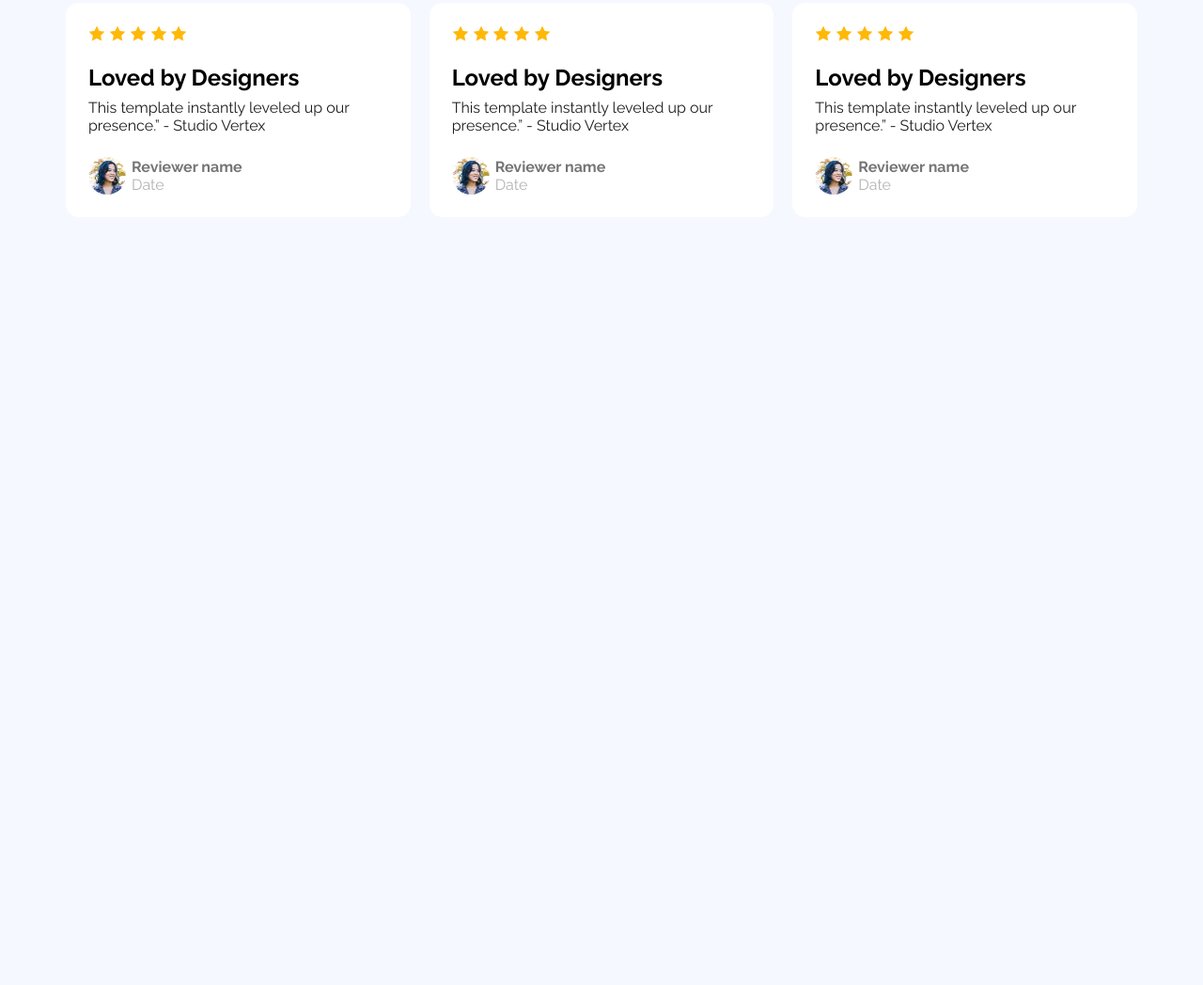
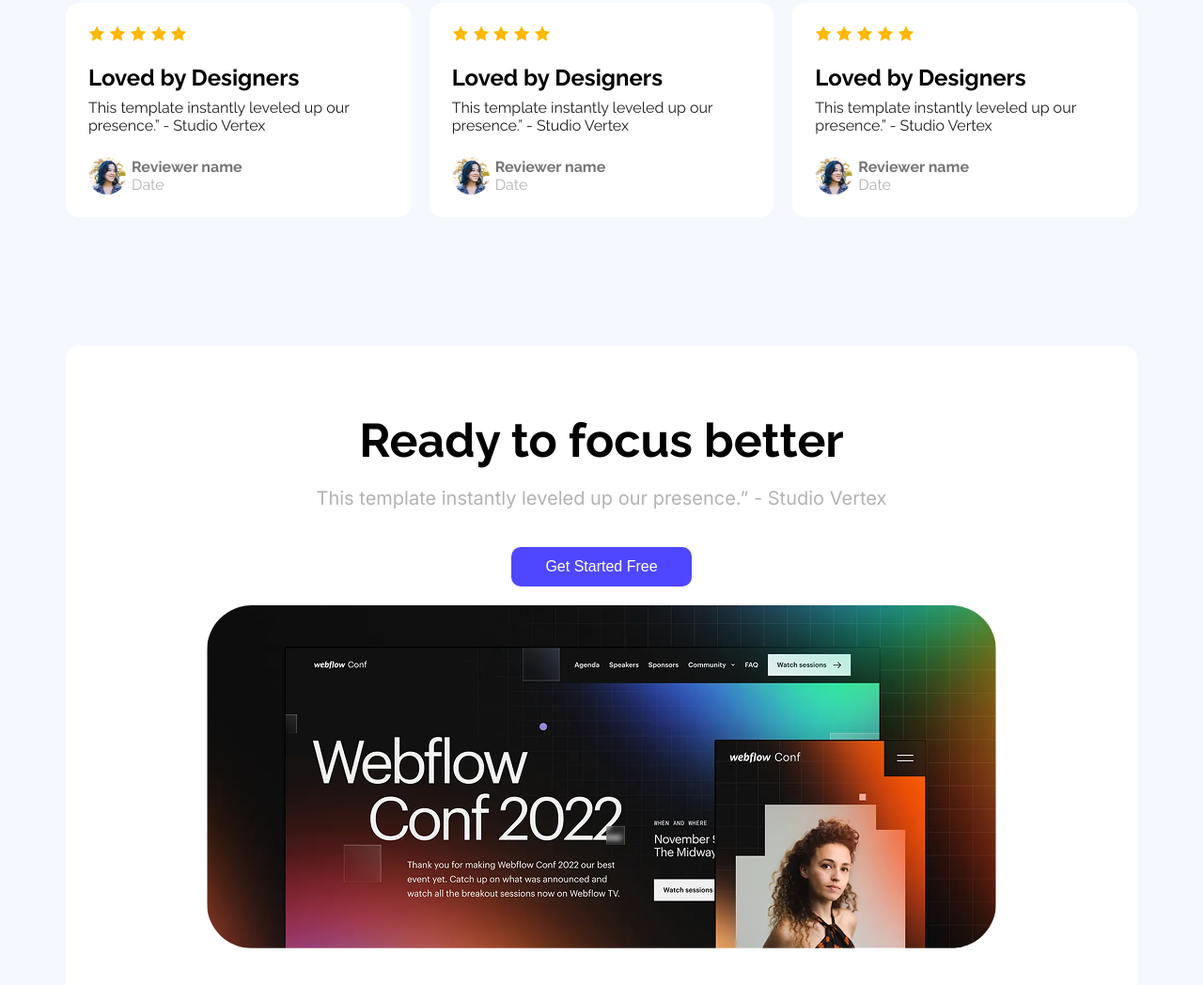
Before and after one commit to nimostic/PH-Assignment-1, a plain HTML site: page index.html in a window 1280 px wide. Shown: the part 1721-2769 px from the top of the page at 94% size. Before the commit the page ends 2089 px from the top, so only its background shows below. Drawn offline with Linux system fonts and the light colour scheme.

Commit message:
focus section added

```diff
--- a/index.html
+++ b/index.html
@@ -118,9 +118,14 @@
             </div>
         </section>
 
-        <section class="Focus">
+        <section class="focus">
+            <h1 class="focus-title">Ready to focus better</h1>
+            <h6 class="inter-font">This template instantly leveled up our presence.” - Studio Vertex</h6>
+            <button class="btn-primary" type="submit">Get Started Free</button>
+            <img src="Assets/wc-big.png" alt="">
+        </section>
 
-        </section>
+
     </main>
     <!-- footer's code goes here  -->
     <footer>
--- a/styles/style.css
+++ b/styles/style.css
@@ -167,3 +167,32 @@ body{
     font-size: 16px;
     font-weight: normal;
 }
+
+/* focus - section */
+
+.focus{
+    text-align: center;
+    padding: 71px 150px;
+    background-color: white;
+    border-radius: 14px;
+    margin-bottom: 92px;
+}
+.focus-title{
+    font-weight: bold;
+    font-size: 50px;
+}
+.focus h6{
+    margin: 20px 0px;
+    font-size: 20px;
+    color: #B3B3B3;
+    font-weight: normal;
+}
+.focus button{
+    margin: 20px 0px;
+    font-weight: normal;
+}
+.focus img{
+    border-radius: 48px;
+}
+
+/* touch section */
```
